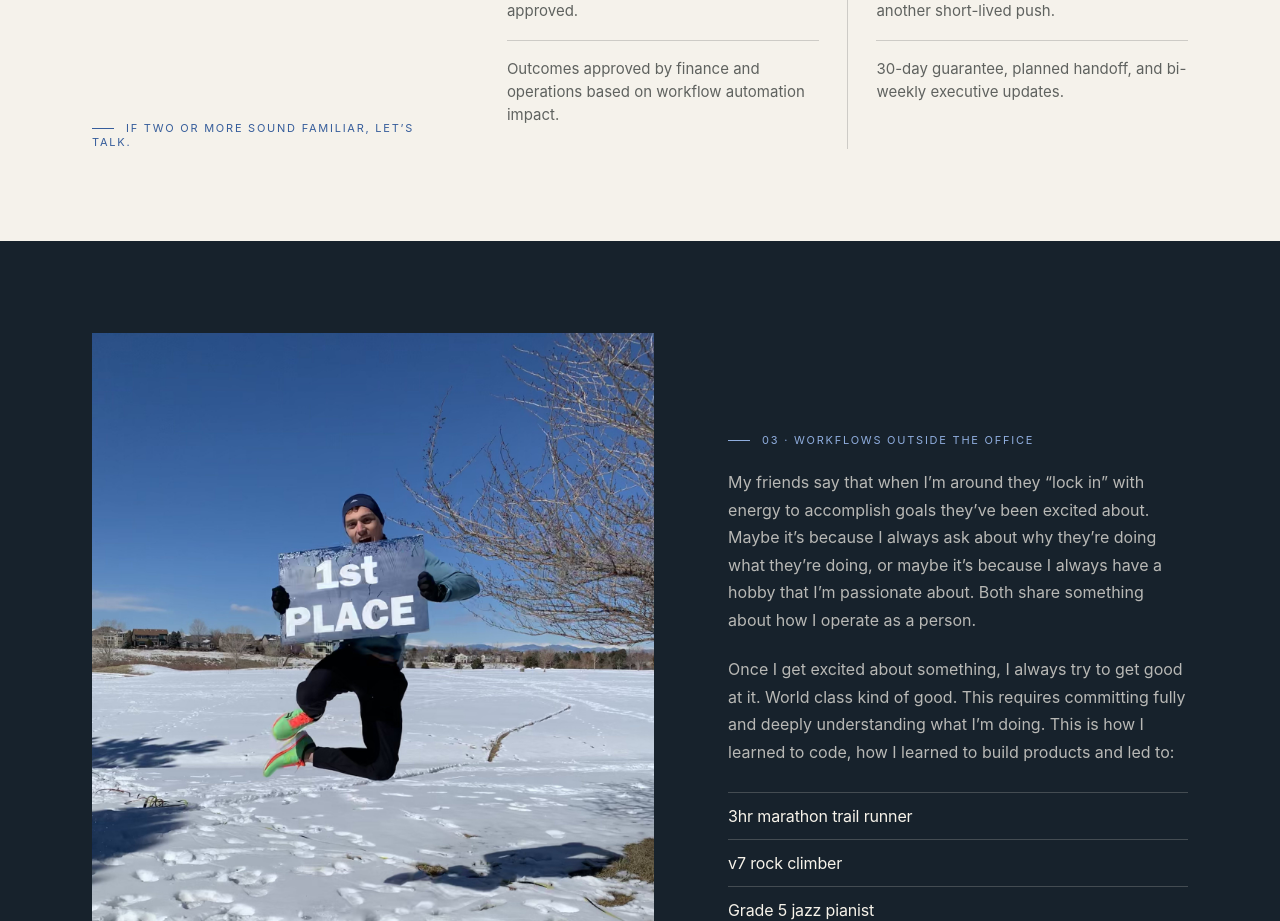
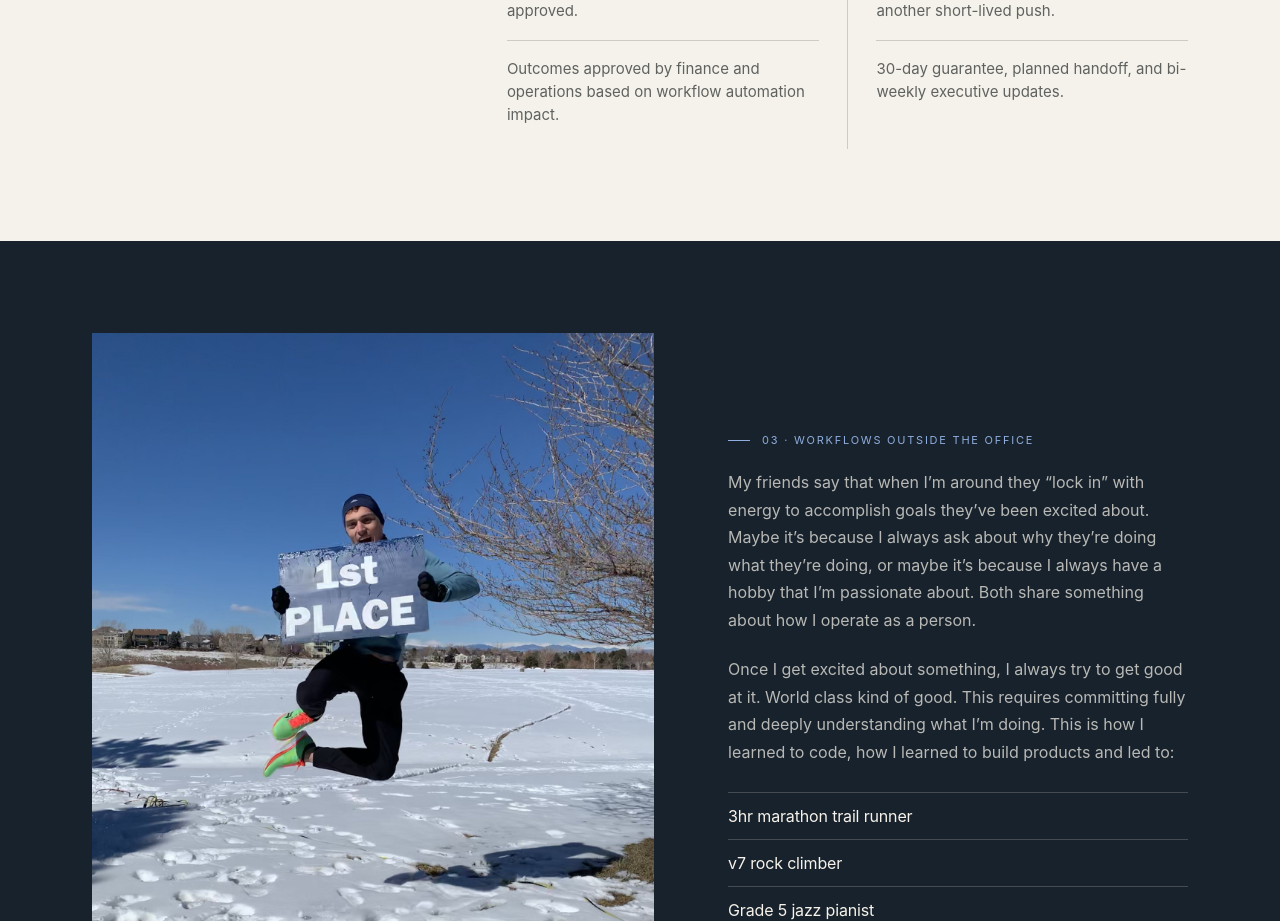
Before and after one commit to wynand430/carlwynand-website, a React (Vite) app: page / in a window 1280 px wide. Shown: the part 3600-4521 px from the top of the page. Built offline with nearby package versions, Linux system fonts and the light colour scheme; no server answers; what aws-amplify would draw is missing.

Commit message:
Remove the engagement closing line.
Drop “If two or more sound familiar, let’s talk.” from the engagement section.

Co-authored-by: carl <carl@deadpointhq.com>

```diff
--- a/src/pages/HomePage.tsx
+++ b/src/pages/HomePage.tsx
@@ -149,7 +149,6 @@ export function HomePage() {
             <div className="kicker">02 · The engagement</div>
             <p>I step into a funded software initiative, create clarity and momentum with the team already in place, and transfer a durable operating system to an internal product leader.</p>
           </div>
-          <div className="kicker">If two or more sound familiar, let’s talk.</div>
         </div>
         <div className="offer-board">
           <h2>Need to deliver results within year?</h2>
```
